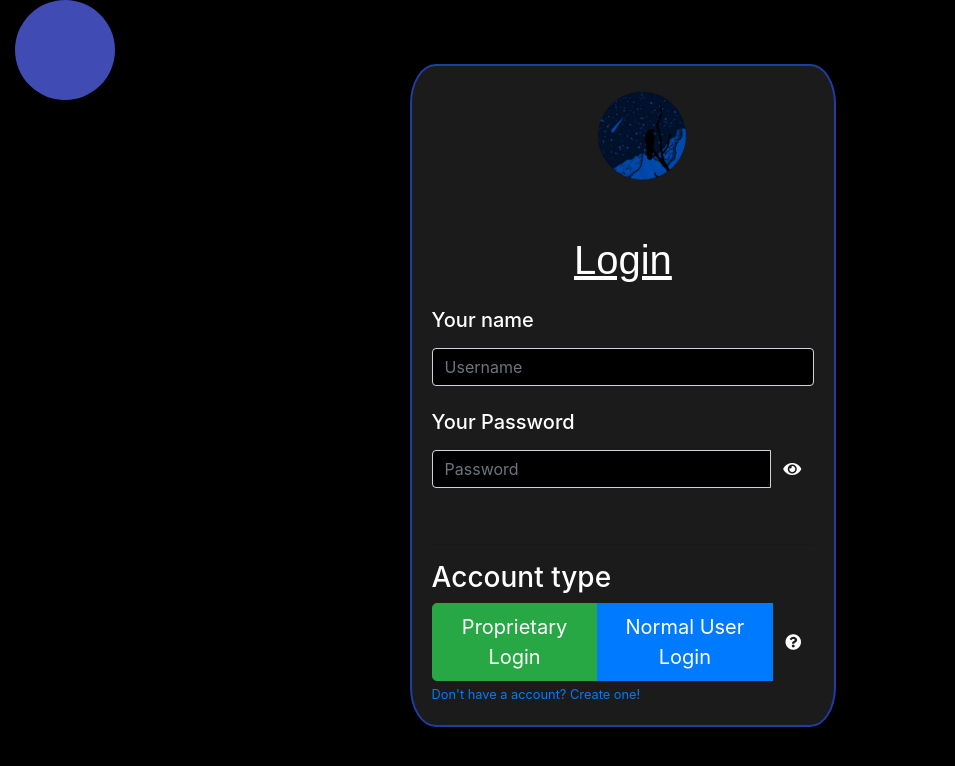
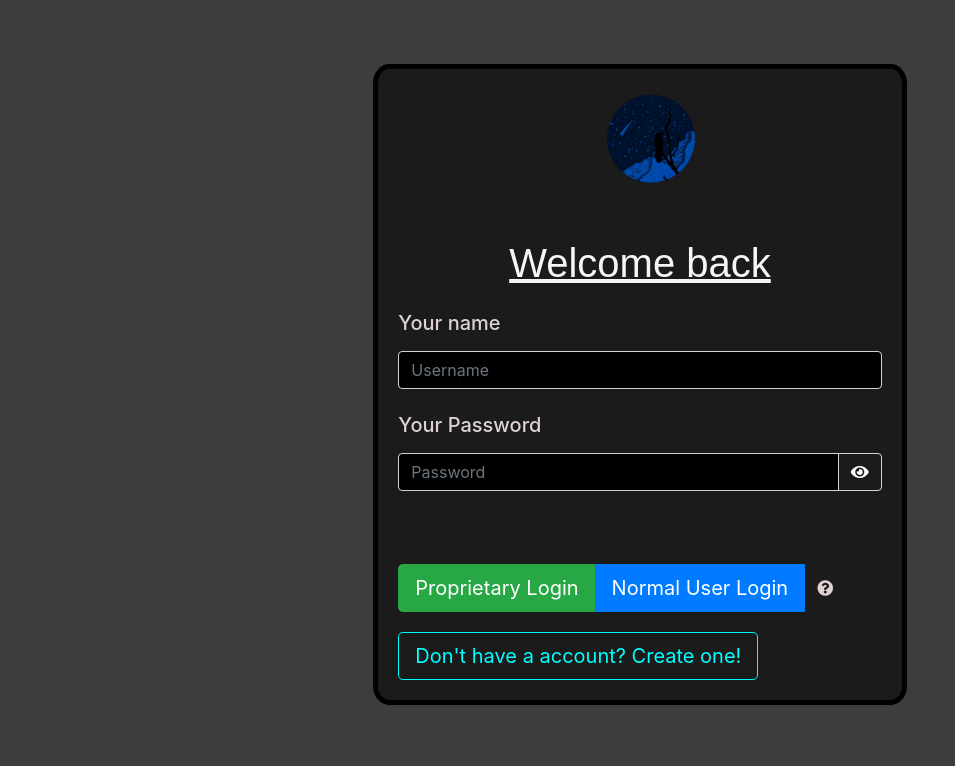
Before and after one commit to GiullianoRossi1987/lpgp-new, a PHP site: page /login.html in a window 1280 px wide. Shown: the top 766 px of the page, without its empty margins (0-955 px from the left). Run offline with PHP 8.4, Linux system fonts and the light colour scheme; some libraries are stand-ins or nearby versions.

Commit message:
Login screen design fixed

```diff
--- a/css/login.css
+++ b/css/login.css
@@ -1,29 +1,34 @@
 .login-col{
-    position: relative;
-    margin-left: 32% !important;
-    margin-top: 5% !important;
-    border-radius: 6%;
-    border: 2px solid #1f3da2;
+    /* display: block; */
+    margin: 0;
+    margin-left: auto;
+    margin-right: auto;
+    margin-top: 5%;
+    border-radius: 3%;
+    border: 5px solid #000000;
     padding: 20px 20px;
     background-color: #1b1b1b;
 }
 
-body{ background-color: #000000;}
+body{ background-color: #3e3d3d;}
 
-label, h1, h2, h3, span{ color: white;}
+h1{ color: whitesmoke; }
+
+label, h2, h3, span, p{ color: #ded2d2;}
 
 input.form-control{
     background-color: #000000;
-    color: #ffffff;
+    color: #ded2d2;
 }
 
 input.form-control:focus, input.form-control:hover{
     background-color: #525252;
-    color: #ffffff;
+    color: #ded2d2;
 }
 
 #show-passwd{
     color: white;
+    border: 1px solid #ded2d2;
 }
 
 .btn-group > *{
@@ -38,3 +43,14 @@ input.form-control:focus, input.form-control:hover{
     text-align: center;
     font-family: sans-serif;
 }
+
+/* Modals configuration */
+.modal > .modal-dialog > .modal-content{
+    background-color: #1b1b1b;
+    border: 1px solid #ded2d2;
+    border-radius: 2%;
+}
+
+.modal > .modal-dialog > .modal-content > .modal-header > button[data-dismiss="modal"]{
+    color: #ded2d2;
+}
--- a/css/typer.css
+++ b/css/typer.css
@@ -1,7 +1,7 @@
 .typer::after{
     content: "";
     border-right: 5px solid #414bb4;
-    animation: blinkCursor 1s  infinite normal;
+    /* animation: blinkCursor 1s  infinite normal; */
 }
 
 /* .typer{
--- a/index.php
+++ b/index.php
@@ -60,8 +60,8 @@ if(!defined("LPGP_CONF")) define("LPGP_CONF", $gblConfig->getConfig());
     <div class="content1 container content">
         <div class="row rowcontent">
             <div class="col-12 col-md-12 col-sm-12 col-lg-12 main-header">
-                <h1 class="typer anim-appear masthead-heading font-weight-bold text-uppercase mb-0" id="post-text-1" style="color: #414bb4; margin-top: 12%;"></h1>
-                <h1 class="typer masthead-heading text-uppercase mb-0" id="post-text-2" style="color: #414bb4; text-align: center; margin-top: 1%;"></h1>
+                <h1 class="anim-appear masthead-heading font-weight-bold text-uppercase mb-0" id="post-text-1" style="color: #414bb4; margin-top: 12%;"></h1>
+                <h1 class=" masthead-heading text-uppercase mb-0" id="post-text-2" style="color: #414bb4; text-align: center; margin-top: 1%;"></h1>
             </div>
         </div>
         <div class="row rowcontent">
--- a/login.html
+++ b/login.html
@@ -25,18 +25,21 @@
         color: red;
         font-size: 10px;
     }
+
+    #bt-cra{
+        border: 1px solid cyan;
+        color: cyan;
+        margin-top: 20px;
+    }
 </style>
 <body>
+    <div class="stars-bg"></div>
     <div class="container-fluid container-content" style="position: relative;">
-        <!-- Design shit -->
-        <div class="login-circle">
-
-        </div>
         <div class="row-main row">
-            <div class="col-4 clear-content center-content login-col" style="">
+            <div class="col-5 clear-content center-content login-col" style="">
                 <div id="logo-ex" style="margin-left: 42% !important;"></div>
                 <form id="login-frm">
-                    <h1 class="masthead-heading mb-0" id="main-title">Login</h1>
+                    <h1 class="masthead-heading mb-0" id="main-title">Welcome back</h1>
                     <br>
                     <label for="username">
                         <h5>Your name</h5>
@@ -62,23 +65,18 @@
                     </label>
                     <br>
                     <hr>
-                    <h3>Account type</h3>
+                    <!-- <h3>Account type</h3> -->
                     <div class="btn-group">
                         <button type="button" class="btn btn-lg btn-success btn-opt-login" id="btn-login-p" data-type="proprietary">Proprietary Login</button>
                         <button type="button" class="btn btn-lg btn-primary btn-opt-login" id="btn-login-n" data-type="normal">Normal User Login</button>
-                        <button type="button" class="btn" data-target="#acc-help" aria-expanded="false" aria-controls="acc-help" data-toggle="collapse">
+                        <button type="button" class="btn" data-target="#m-login-info" data-toggle="modal">
                             <span class="fas fa-question-circle"></span>
                         </button>
                     </div>
-                    <div class="collapse" id="acc-help">
-                        <h1>Teste</h1>
-                    </div>
                     <br>
-                    <small>
-                        <a href="create_account.html">
-                            Don't have a account? Create one!
-                        </a>
-                    </small>
+                    <a role="button" href="create_account.html" type="button" class="btn btn-primary-outline btn-lg" id="bt-cra">
+                        Don't have a account? Create one!
+                    </a>
                     <br>
                 </form>
                 <!-- Modal Check -->
@@ -108,6 +106,34 @@
                             <div class="modal-header">
                                 <h1 class="modal-title">Login Error!</h1>
                                 <h3 class="modal-subtitle">Invalid username </h3>
+                            </div>
+                        </div>
+                    </div>
+                </div>
+                <!-- Info modal -->
+                <div class="modal fade" tabindex="-1" id="m-login-info" aria-hidden="true">
+                    <div class="modal-dialog modal-lg">
+                        <div class="modal-content">
+                            <div class="modal-header">
+                                <h1 class="modal-title">
+                                    <span class="fas fa-info-circle"></span>
+                                    About the profile types
+                                </h1>
+                                <button type="button" data-dismiss="modal" class="btn">&times;</button>
+                            </div>
+                            <div class="modal-body">
+                                <h1><u>Proprietary profiles</u></h1>
+                                <p>
+                                    A profile used by programmers and enterprises to manage the signatures/keys and clients
+                                    that they have, choose this kind of profile if you work in a big enterprise. Contact your
+                                    enterprise leaders for more information
+                                </p>
+                                <br>
+                                <h1><u>Normal profile</u></h1>
+                                <p>
+                                    A normal profile only access the profile of a specific proprietary for contacting him or his
+                                    enterprise if something with the developed product that the normal user buyed went wrong.
+                                </p>
                             </div>
                         </div>
                     </div>
```
Also changed, not shown: css/new-layout.css (line endings or trailing spaces), media/stars.png (added), 1 other file.
